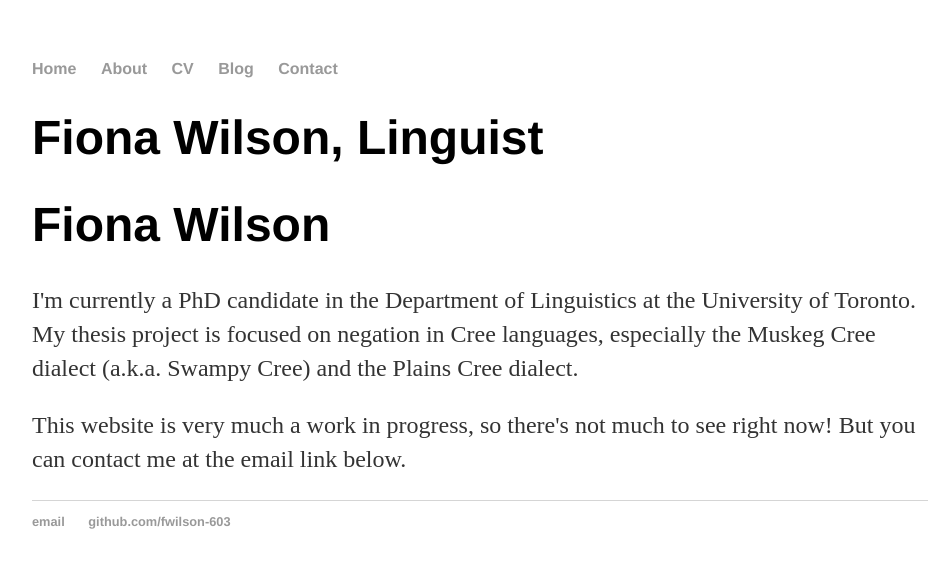
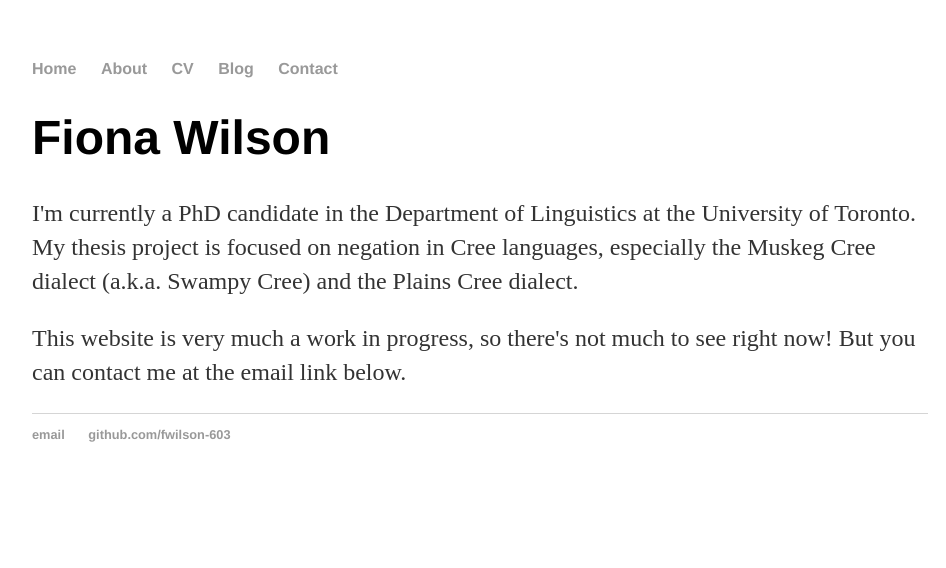
Before and after one commit to fwilson-603/fwilson-603.github.io, a Jekyll site: the page built from index.html, in a window 1280 px wide. Shown: the top 568 px of the page, without its empty margins (160-1106 px from the left). Built offline with Jekyll 4.4.1, drawn with Linux system fonts in a browser that asks for light colours.

Commit message:
Update index.html

```diff
--- a/index.html
+++ b/index.html
@@ -1,9 +1,8 @@
 ---
 layout: default
-title: Fiona Wilson, Linguist
+title: Fiona Wilson
 ---
 <div class="blurb">
-	<h1>Fiona Wilson</h1>
 	<p>I'm currently a PhD candidate in the Department of Linguistics at the University of Toronto. My thesis project is focused on negation in Cree languages,
 especially the Muskeg Cree dialect (a.k.a. Swampy Cree) and the Plains Cree dialect.</p>
 	<p>This website is very much a work in progress, so there's not much to see right now! But you can contact me at the email link below.</p>
```
